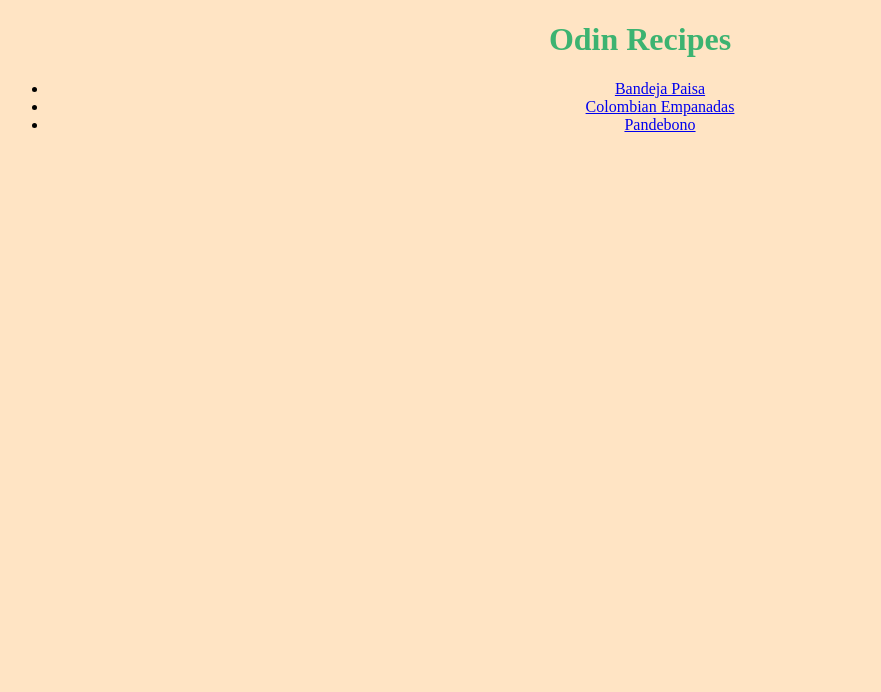
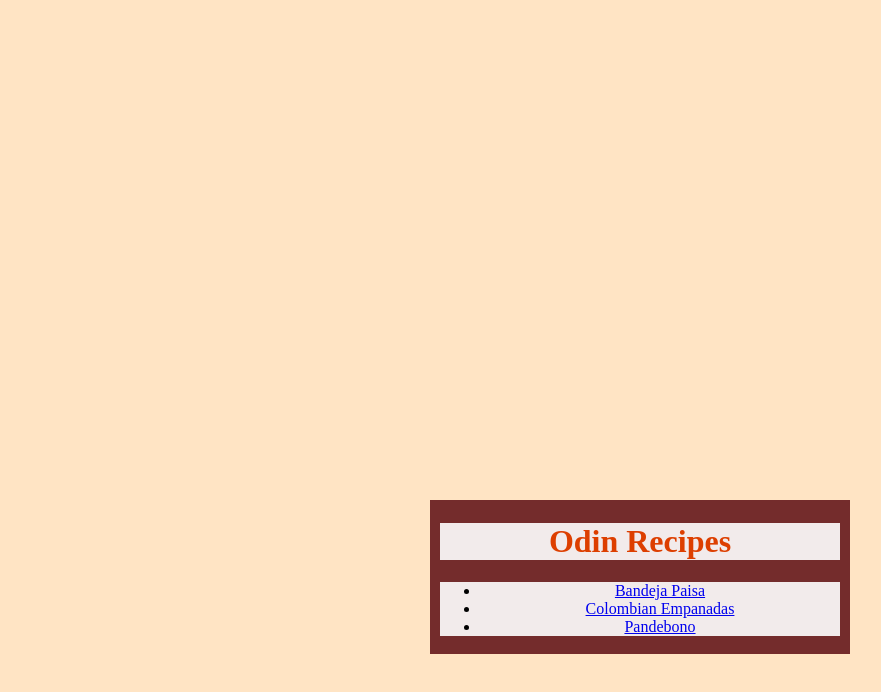
Before and after one commit to estebanmv8009/odin-recipes, a plain HTML site: page index.html in a window 1280 px wide. Shown: the whole page, without its empty margins (0-881 px from the left). Drawn offline with Linux system fonts and the light colour scheme.

Commit message:
Modified CSS of the index page

```diff
--- a/index.html
+++ b/index.html
@@ -7,12 +7,15 @@
     <link rel="stylesheet" href="styles.css">
 </head>
 <body>
-    <h1 class="main-title">Odin Recipes</h1>
-    <ul id="recipes">
-        <li><a href="./recipes/bandejapaisa.html">Bandeja Paisa</a></li>
-        <li><a href="./recipes/empanadas.html">Colombian Empanadas</a></li>
-        <li><a href="./recipes/pandebono.html">Pandebono</a></li>
-    </ul>
-
+    <div class="recipe-book">
+        <h1 class="main-title">Odin Recipes</h1>
+        <div class="recipes-container">
+            <ul>
+                <li><a href="./recipes/bandejapaisa.html">Bandeja Paisa</a></li>
+                <li><a href="./recipes/empanadas.html">Colombian Empanadas</a></li>
+                <li><a href="./recipes/pandebono.html">Pandebono</a></li>
+            </ul>
+        </div>
+    </div>
 </body>
 </html>
--- a/styles.css
+++ b/styles.css
@@ -1,12 +1,21 @@
-*{
+body{
     background-color: bisque;
+}
+
+.recipe-book{
+    background-color: rgb(116, 44, 44);
+    padding: 2px 10px;
+    width: 400px;
+    margin: 500px auto;
 }
 
 .main-title{
     text-align: center;
-    color: mediumseagreen;
+    color: rgb(221, 63, 0);
+    background: rgba(255, 255, 255, 0.904);
 }
 
-#recipes{
+.recipes-container{
+    background-color: rgba(255, 255, 255, 0.904);
     text-align: center;
 }
```
